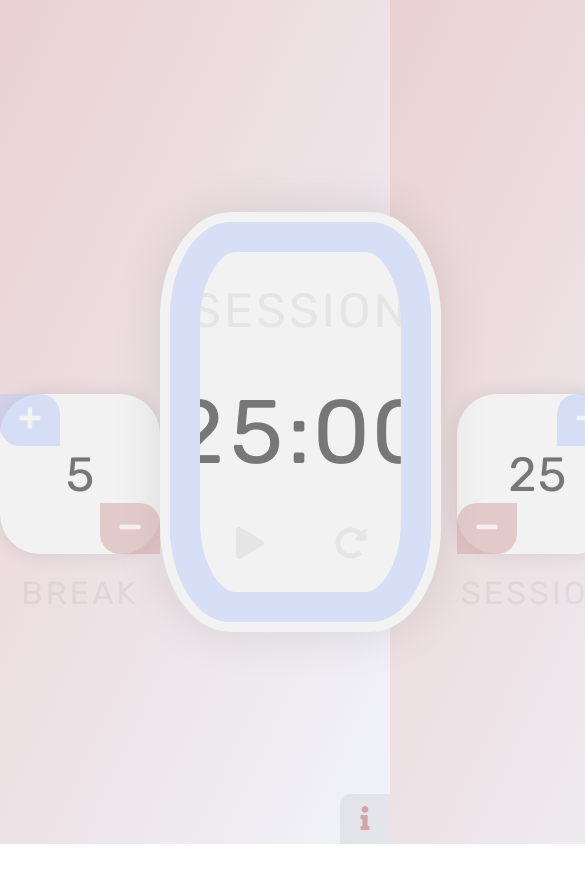
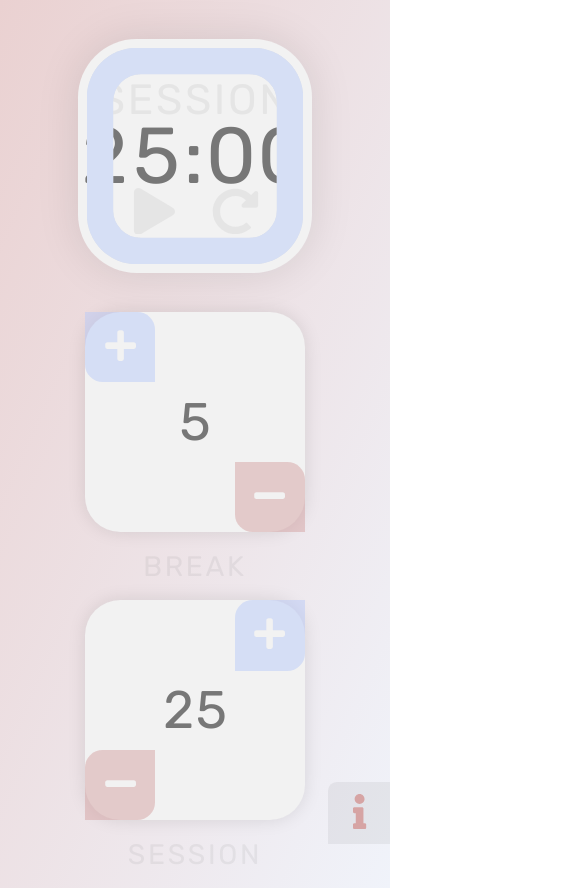
Before and after one commit to amr-adel/pomodoro-react, a React (Create React App) app: page / in a window 390 px wide. Shown: the top 888 px of the page, 585 px wide, since content can reach past the window. Before the commit the page ends 844 px from the top, so only its background shows below. Built offline with nearby package versions, Linux system fonts and the light colour scheme.

Commit message:
feat: Responsive layout - tablet

```diff
--- a/src/components/Modal.scss
+++ b/src/components/Modal.scss
@@ -34,7 +34,7 @@
   background-color: var(--color-grey-light);
   border-radius: 1rem 0 0 0;
   transition: all 0.3s ease-out;
-  z-index: 10;
+  z-index: 11;
   cursor: pointer;
 
   & svg {
@@ -78,7 +78,6 @@
 @keyframes zoom {
   0% {
     opacity: 0;
-    // z-index: -1;
     transform: scale(0.5, 0.01);
   }
   100% {
@@ -103,3 +102,41 @@
     transform: scale(0.5, 0.01);
   }
 }
+
+// MEDIA QUERIES ============================================================================
+@media screen and (max-width: 1024px) and (orientation: landscape) {
+  .modal__container {
+    padding: 4rem;
+    width: 90vw;
+    max-height: 90vh;
+  }
+}
+
+@media screen and (max-device-width: 1024px) and (orientation: portrait) and (-webkit-min-device-pixel-ratio: 1) {
+  .modal__container {
+    flex-direction: column;
+  }
+
+  .modal-toggler {
+    height: 7rem;
+    width: 7rem;
+
+    &:hover {
+      background-color: var(--color-grey-light);
+      box-shadow: none;
+
+      & svg {
+        color: var(--color-primary);
+      }
+    }
+
+    &.close:hover {
+      background-color: var(--color-secondary);
+
+      & svg {
+        fill: var(--color-grey-dark);
+        transform: rotate(0deg);
+      }
+    }
+  }
+}
--- a/src/index.scss
+++ b/src/index.scss
@@ -34,6 +34,7 @@ button {
   border: none;
   color: inherit;
   background: none;
+  outline: none;
 }
 
 html {
@@ -68,6 +69,8 @@ body {
 .main-timer {
   height: 42rem;
   width: 42rem;
+  max-height: 80vh;
+  max-width: 80vh;
   position: relative;
   background-color: var(--color-white);
   border-radius: 25%;
@@ -103,8 +106,8 @@ body {
     z-index: 2;
 
     & svg {
-      height: 3.2rem;
-      width: 3.2rem;
+      height: calc(var(--icon-size) * 1.333);
+      width: calc(var(--icon-size) * 1.333);
       color: var(--color-grey-light);
       transition: color 0.2s ease-out;
       cursor: pointer;
@@ -129,6 +132,7 @@ body {
 
     display: flex;
     flex-direction: column;
+    justify-content: space-between;
 
     & button {
       height: 6rem;
@@ -339,3 +343,54 @@ body {
     stroke: #e5e5e5;
   }
 }
+
+// MEDIA QUERIES ============================================================================
+@media screen and (min-width: 1681px) {
+  html {
+    font-size: 72%;
+  }
+}
+
+@media screen and (max-device-width: 1024px) and (orientation: portrait) and (-webkit-min-device-pixel-ratio: 1) {
+  :root {
+    --icon-size: 4rem;
+  }
+
+  html {
+    font-size: 55%;
+  }
+
+  #root {
+    flex-wrap: wrap;
+  }
+
+  .main-timer {
+    height: 60vw;
+    width: 60vw;
+    margin: 10vw;
+    order: 1;
+  }
+
+  .controller .control-box {
+    width: 25rem;
+    height: 25rem;
+    margin: 0 auto;
+
+    & button {
+      height: 8rem;
+      width: 8rem;
+
+      &:hover {
+        opacity: 0.5;
+
+        & svg {
+          filter: none;
+        }
+      }
+    }
+
+    & .length {
+      font-size: 6rem;
+    }
+  }
+}
```
